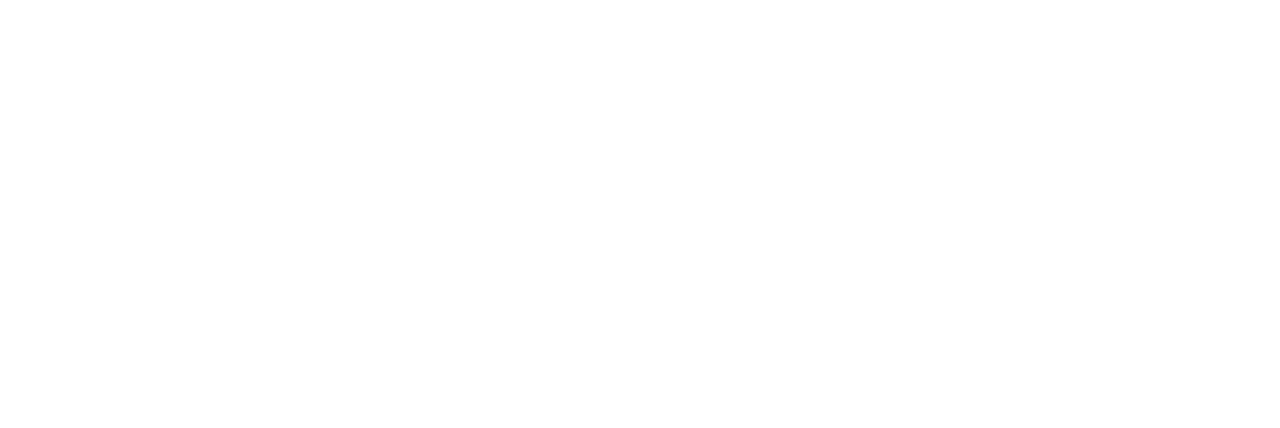
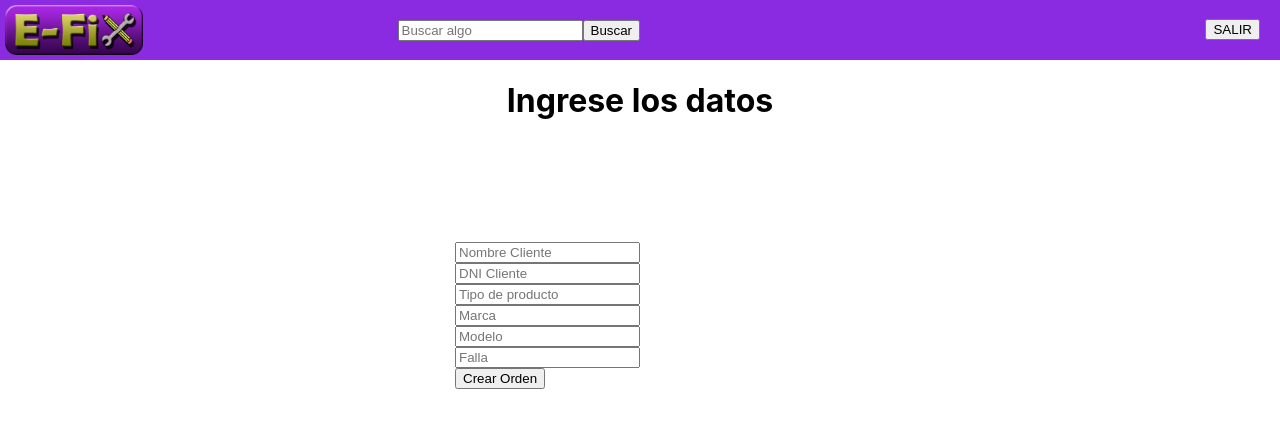
Before and after one commit to CamilaSosa96/e-fix-front, a React (Create React App) app: page /newOrder in a window 1280 px wide. Shown: the top 428 px of the page. Built offline with nearby package versions, Linux system fonts and the light colour scheme.

Commit message:
Pantalla para crear orden

```diff
--- a/src/App.js
+++ b/src/App.js
@@ -3,6 +3,8 @@
 import MainScreen from "./screens/MainScreen";
 import HomeScreen from "./screens/HomeScreen";
 import LoginScreen from "./screens/LoginScreen";
+import NewOrder from "./components/NewOrder";
+import Message from './screens/Message';
 
 function App() {
   return (
@@ -10,6 +12,8 @@
         <Route exact path="/" component={MainScreen} />
         <Route exact path="/home" component={HomeScreen} />
         <Route exact path="/login" component={LoginScreen} />
+        <Route exact path="/newOrder" component={NewOrder} />
+        <Route exact path="/message" component={Message} />
     </Router>
   );
 }
--- /dev/null
+++ b/src/components/NewOrder.jsx
@@ -0,0 +1,39 @@
+import React from 'react';
+import TopBar from './TopBar';
+import {withRouter} from 'react-router-dom';
+
+class NewOrder extends React.Component{
+
+    constructor(props){
+        super(props);
+        this.volver = this.volver.bind(this);
+    }
+
+    volver(){
+        this.nextPath("/message");
+        }
+
+    nextPath(path) {
+        this.props.history.push(path);
+      }
+
+    render(){
+        return (
+            <div>
+                <TopBar></TopBar>
+                <h1>Ingrese los datos</h1>
+                <form onSubmit={this.volver} className='createForm'>
+                    <input className='elemf' type="text" placeholder="Nombre Cliente"/>
+                    <input className='elemf' type="text" placeholder="DNI Cliente"/>
+                    <input className='elemf' type="text" placeholder="Tipo de producto"/>
+                    <input className='elemf' type="text" placeholder="Marca"/>
+                    <input className='elemf' type="text" placeholder="Modelo"/>
+                    <input className='elemf' type="text" placeholder="Falla"/>
+                    <input className='elemf' type="submit" value="Crear Orden"/>
+                </form>
+            </div>
+        )
+    }
+}
+
+export default withRouter(NewOrder);
--- a/src/screens/HomeScreen.jsx
+++ b/src/screens/HomeScreen.jsx
@@ -1,14 +1,23 @@
 import React from 'react'
 import TopBar from '../components/TopBar.jsx';
 import '../styles/HomeScreen.css'
+import {withRouter} from 'react-router-dom';
+import OrderScreen from './OrderScreen.jsx';
 
 class HomeScreen extends React.Component {
 
+    nextPath(path) {
+        this.props.history.push(path);
+      }
+
     render(){
         return (
+            <div>
             <TopBar></TopBar>
+            <OrderScreen className="order"></OrderScreen>
+            </div>
         )
     }
 }
 
-export default HomeScreen
+export default withRouter(HomeScreen)
--- /dev/null
+++ b/src/screens/Message.jsx
@@ -0,0 +1,32 @@
+import React from 'react'
+import {withRouter} from 'react-router-dom';
+import TopBar from '../components/TopBar';
+
+class Message extends React.Component{
+
+    constructor(props){
+        super(props);
+        this.volver = this.volver.bind(this);
+    }
+
+    volver(){
+        this.nextPath("/home");
+        }
+
+    nextPath(path) {
+        this.props.history.push(path);
+      }
+
+    render(){
+        return(
+            <div>
+                <TopBar></TopBar>
+                <h1>Orden Creada</h1>
+                <button  className="acceptbutton" onClick={this.volver}> <h3>ACEPTAR</h3> </button>
+            </div>
+        )
+    }
+
+}
+
+export default withRouter(Message);
--- /dev/null
+++ b/src/screens/OrderScreen.jsx
@@ -0,0 +1,28 @@
+import React from 'react';
+import {withRouter} from 'react-router-dom';
+
+class OrderScreen extends React.Component {
+
+    constructor(props){
+        super(props);
+        this.goOrder = this.goOrder.bind(this);
+    }
+
+    goOrder(){
+        this.nextPath("/newOrder");
+    }
+
+    nextPath(path) {
+        this.props.history.push(path);
+      }
+
+    render (){
+        return (
+            <div>
+                <button  className="createOrder" onClick={this.goOrder}> <h1>+ CREAR ORDEN</h1> </button>
+            </div>
+        )
+    }
+}
+
+export default withRouter(OrderScreen);
--- a/src/styles/HomeScreen.css
+++ b/src/styles/HomeScreen.css
@@ -6,3 +6,32 @@
 .elem {
     margin-right: 50px;
 }
+
+.createOrder {
+    position: absolute;
+    align-self: center;
+    margin-top: 100px;
+    right: 50%
+}
+
+.createForm {
+    position: absolute;
+    align-self: center;
+    margin-top: 100px;
+    right: 50%
+}
+
+.elemf {
+    display: flex;
+}
+
+h1 {
+    text-align: center
+}
+
+.acceptbutton {
+    position: absolute;
+    align-self: center;
+    margin-top: 100px;
+    right: 50%
+}
```
